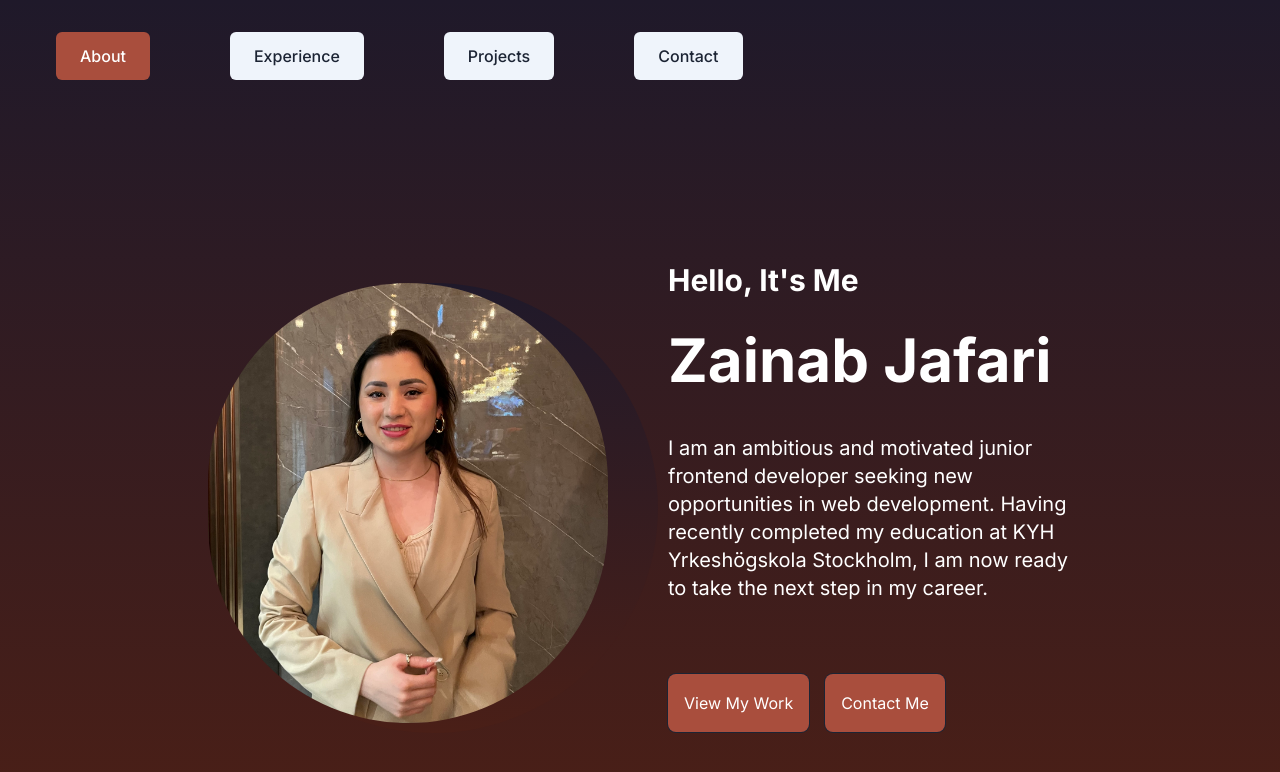
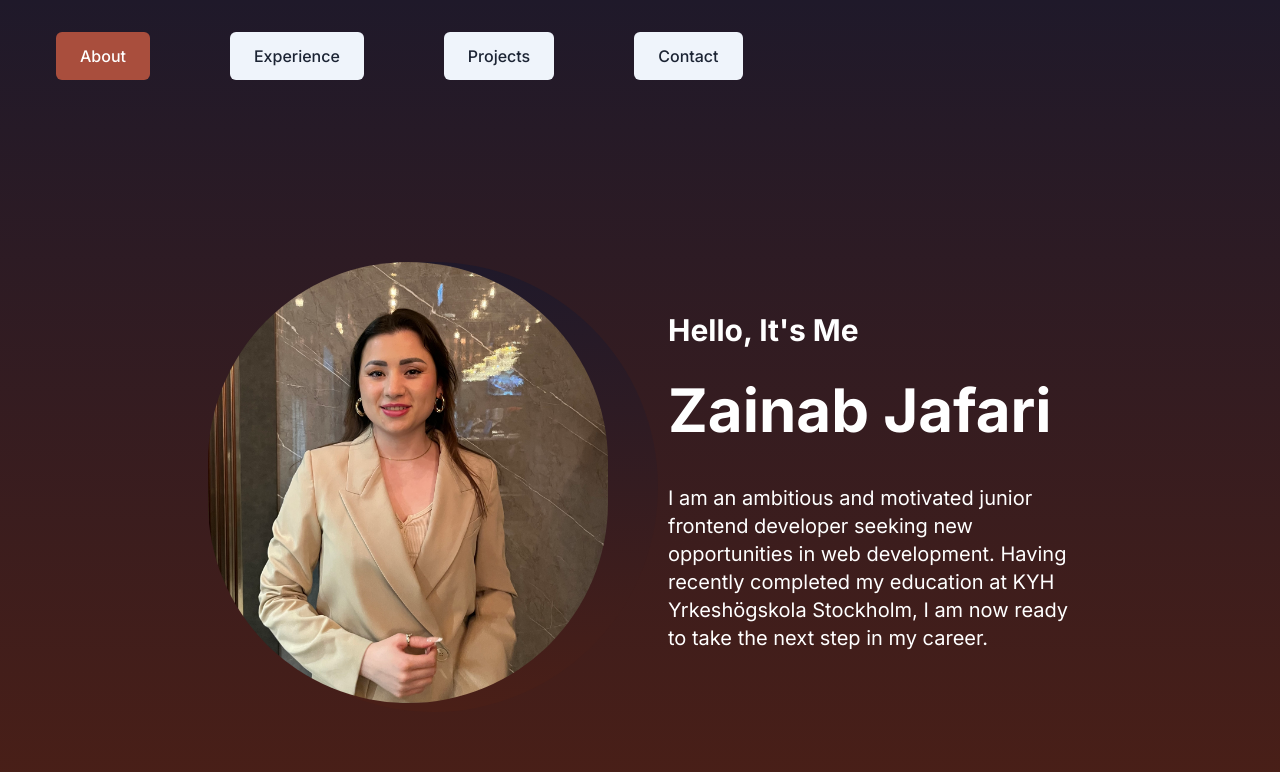
Before and after one commit to ZainabJafari/My-Portfolio, a Next.js app: page / in a window 1280 px wide. Shown: the top 772 px of the page. Built offline with nearby package versions, Linux system fonts and the light colour scheme.

Commit message:
version 1

```diff
--- a/app/home/home.tsx
+++ b/app/home/home.tsx
@@ -35,18 +35,7 @@ const Profile = () => {
             education at KYH Yrkeshögskola Stockholm, I am now ready to take the
             next step in my career.
           </p>
-          <div className="flex w-full gap-4 pt-10 justify-center lg:justify-start mb-3">
-            <Link href={'/projects'}>
-              <button className="p-4 rounded-lg ring-1 ring-black text-white bg-[#A94E3D]">
-                View My Work
-              </button>
-            </Link>
-            <Link href={'/contact'}>
-              <button className="p-4 rounded-lg ring-1 ring-black text-white bg-[#A94E3D]">
-                Contact Me
-              </button>
-            </Link>
-          </div>
+
         </div>
       </div>
     </motion.div>
```
